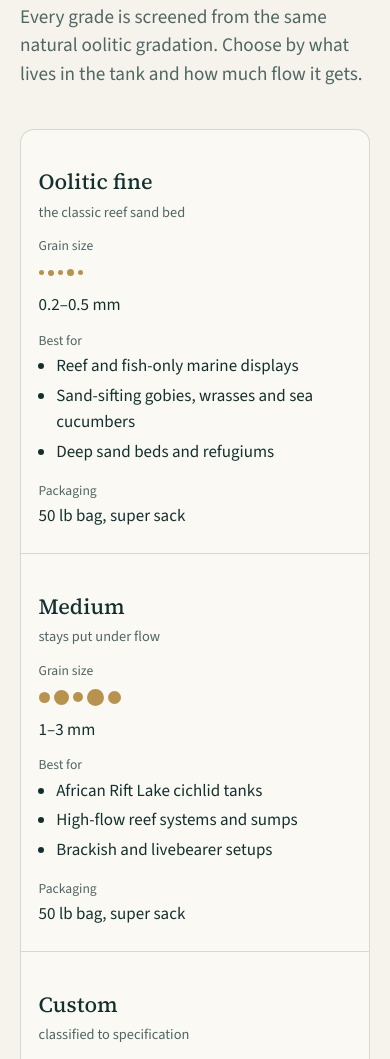
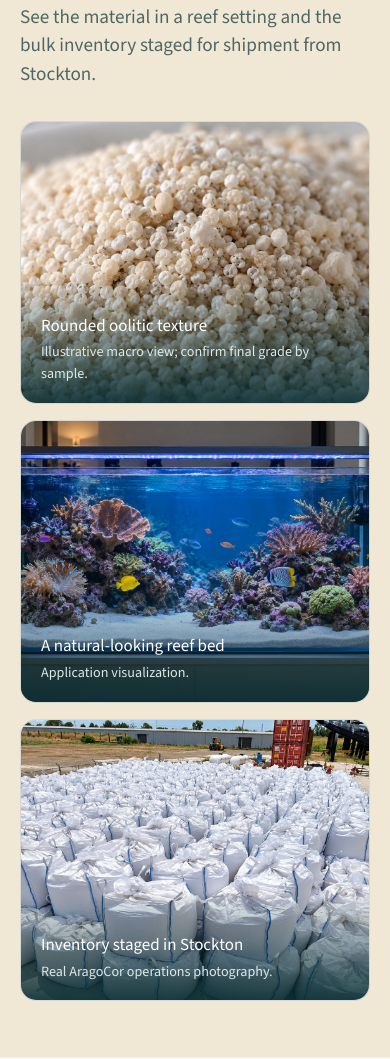
Before and after one commit to jlerner1965/AragoniteSand, a website: page index.html in a window 390 px wide. Shown: the part 2245-3304 px from the top of the page. Drawn offline with nearby package versions, Linux system fonts and the light colour scheme.

Commit message:
Use new photography on the aquarium product page
Adds a responsive material-and-operations gallery and replaces the soil-labeled sack artwork with the supplied AragoCor pallet photo.

```diff
--- a/index.html
+++ b/index.html
@@ -250,7 +250,7 @@ footer .brand small{color:#C7DAD8}
 .contact-lines{list-style:none; padding:0; margin:1.25rem 0 0}
 .contact-lines li{margin-bottom:.35rem}
 .contact-lines a{text-decoration:none; font-weight:500}
-.ship img{width:min(60%,220px); margin:0 auto 1rem; border-radius:10px}
+.ship img{width:100%; aspect-ratio:4/3; object-fit:cover; margin:0 auto 1.25rem; border-radius:10px; background:#fff}
 
 /* why */
 .why h2{max-width:22ch; margin-bottom:2.5rem}
@@ -258,6 +258,22 @@ footer .brand small{color:#C7DAD8}
 .why dt{font-family:var(--serif); font-size:1.35rem; font-weight:500; padding-top:1rem; border-top:3px solid var(--sand-500); margin-bottom:.6rem}
 .why dd{margin:0; color:var(--muted)}
 @media (max-width:820px){ .why dl{grid-template-columns:1fr; gap:1.75rem} }
+
+/* material and operations photography */
+.proof h2{margin-bottom:.75rem}
+.proof .lede{max-width:46rem; margin-bottom:2rem}
+.proof-grid{display:grid; grid-template-columns:1fr 1fr; gap:1rem}
+.proof figure{margin:0; position:relative; overflow:hidden; border-radius:16px; background:var(--surface); border:1px solid var(--line)}
+.proof figure.wide{grid-column:1 / -1}
+.proof img{width:100%; height:clamp(280px,34vw,430px); object-fit:cover}
+.proof figure.wide img{height:clamp(320px,46vw,560px); object-position:center 54%}
+.proof figcaption{position:absolute; left:0; right:0; bottom:0; padding:2.5rem 1.25rem 1.1rem; color:#fff; font-weight:500; background:linear-gradient(to top,rgba(8,46,52,.9),rgba(8,46,52,0))}
+.proof figcaption small{display:block; margin-top:.15rem; color:#DCE9E7; font-weight:400}
+@media (max-width:820px){
+  .proof-grid{grid-template-columns:1fr}
+  .proof figure.wide{grid-column:auto}
+  .proof img,.proof figure.wide img{height:clamp(260px,72vw,420px)}
+}
 
 /* grades */
 .grades h2{margin-bottom:.75rem}
@@ -447,6 +463,27 @@ footer .legal{margin-top:2.5rem; padding-top:1.25rem; border-top:1px solid rgba(
   </div>
 </section>
 
+<section class="sandband proof" aria-labelledby="proof-title">
+  <div class="wrap">
+    <h2 id="proof-title">From individual grains to commercial supply.</h2>
+    <p class="lede">See the material in a reef setting and the bulk inventory staged for shipment from Stockton.</p>
+    <div class="proof-grid">
+      <figure>
+        <img src="img/grains-closeup.jpg" width="1200" height="800" alt="Illustrative macro view of pale rounded oolitic aragonite grains" loading="lazy" decoding="async">
+        <figcaption>Rounded oolitic texture <small>Illustrative macro view; confirm final grade by sample.</small></figcaption>
+      </figure>
+      <figure>
+        <img src="img/reef-tank-sand.jpg" width="1200" height="800" alt="Reef aquarium application visualization showing a pale aragonite sand bed" loading="lazy" decoding="async">
+        <figcaption>A natural-looking reef bed <small>Application visualization.</small></figcaption>
+      </figure>
+      <figure class="wide">
+        <img src="img/bulk-inventory-yard.jpg" width="1599" height="900" alt="AragoCor bulk super sacks staged at the Stockton processing yard" loading="lazy" decoding="async">
+        <figcaption>Inventory staged in Stockton <small>Real AragoCor operations photography.</small></figcaption>
+      </figure>
+    </div>
+  </div>
+</section>
+
 <section class="grades" id="grades">
   <div class="wrap">
     <h2>Two standard grades, or cut to your spec.</h2>
@@ -591,7 +628,7 @@ footer .legal{margin-top:2.5rem; padding-top:1.25rem; border-top:1px solid rgba(
       <a class="btn" href="#quote">Request wholesale pricing</a>
     </div>
     <div class="ship">
-      <img src="img/sack-2t.jpg" width="507" height="815" alt="AragoCor Minerals 2 metric ton super sack of aragonite" loading="lazy" decoding="async">
+      <img src="img/super-sack-pallet.jpg" width="1200" height="900" alt="AragoCor Minerals bulk super sack on a wooden pallet" loading="lazy" decoding="async">
       <h3>Shipped from Stockton, CA</h3>
       <p>Bags palletized and shrink-wrapped; super sacks to 3,000 lb; dry bulk by trailer. Freight quoted to your named destination, or FOB Stockton.</p>
     </div>
```
